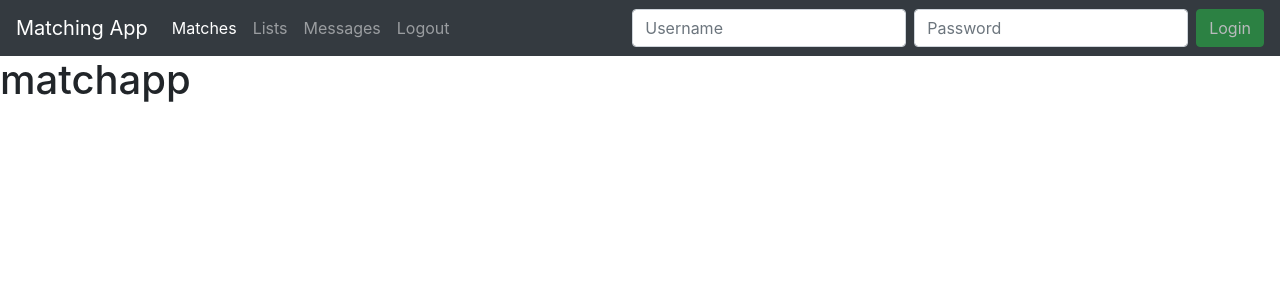
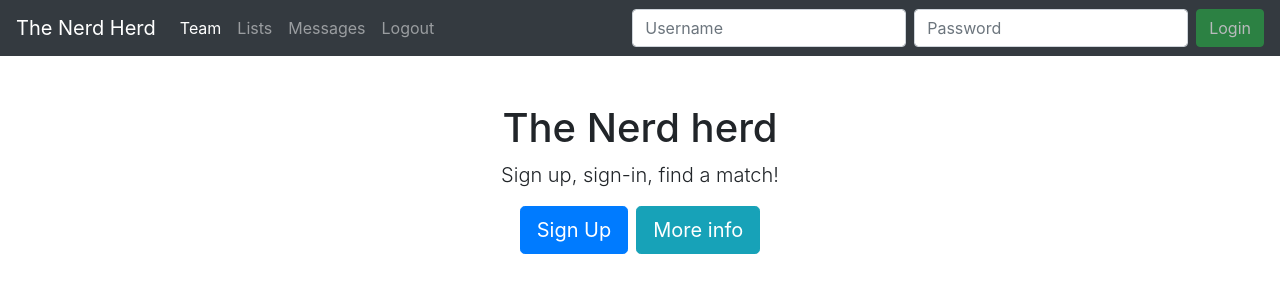
Before and after one commit to irisida/codehookupApp, an Angular app: page / in a window 1280 px wide. Shown: the top 300 px of the page. Built offline with nearby package versions, Linux system fonts and the light colour scheme; no server answers.

Commit message:
added register component and home component

```diff
--- /dev/null
+++ b/src/app/Home/Home.component.html
@@ -0,0 +1,20 @@
+<div class="container mt-5">
+  <div style="text-align: center">
+    <div><h1>The Nerd herd</h1></div>
+  </div>
+  <div *ngIf="!registerMode" style="text-align: center">
+    <p class="lead">Sign up, sign-in, find a match!</p>
+    <div class="text-center">
+      <button class="btn btn-primary btn-lg mr-2" (click)="registerToggle()">
+        Sign Up
+      </button>
+      <button class="btn btn-info btn-lg">More info</button>
+    </div>
+  </div>
+
+  <div *ngIf="registerMode" class="container">
+    <div class="row justify-content-center">
+      <div class="col-4"><app-register></app-register></div>
+    </div>
+  </div>
+</div>
--- /dev/null
+++ b/src/app/Home/Home.component.ts
@@ -0,0 +1,18 @@
+import { Component, OnInit } from '@angular/core';
+
+@Component({
+  selector: 'app-home',
+  templateUrl: './Home.component.html',
+  styleUrls: ['./Home.component.css']
+})
+export class HomeComponent implements OnInit {
+  registerMode = false;
+
+  constructor() {}
+
+  ngOnInit() {}
+
+  registerToggle() {
+    this.registerMode = !this.registerMode;
+  }
+}
--- /dev/null
+++ b/src/app/Register/Register.component.html
@@ -0,0 +1,32 @@
+<form #registerForm="ngForm" (ngSubmit)="register()">
+  <hr />
+
+  <div class="form-group">
+    <input
+      type="text"
+      class="form-control"
+      required
+      name="username"
+      [(ngModel)]="model.username"
+      placeholder="Username"
+    />
+  </div>
+
+  <div class="form-group">
+    <input
+      type="password"
+      class="form-control"
+      required
+      name="password"
+      [(ngModel)]="model.password"
+      placeholder="Password"
+    />
+  </div>
+
+  <div class="form-group text-center">
+    <button class="btn btn-success" type="submit">Register</button>
+    <button class="btn btn-default" type="button" (click)="cancel()">
+      Cancel
+    </button>
+  </div>
+</form>
--- /dev/null
+++ b/src/app/Register/Register.component.ts
@@ -0,0 +1,22 @@
+import { Component, OnInit } from '@angular/core';
+
+@Component({
+  selector: 'app-register',
+  templateUrl: './Register.component.html',
+  styleUrls: ['./Register.component.css']
+})
+export class RegisterComponent implements OnInit {
+  model: any = {};
+
+  constructor() {}
+
+  ngOnInit() {}
+
+  register() {
+    console.log(this.model);
+  }
+
+  cancel() {
+    console.log('stub for cancel method');
+  }
+}
--- a/src/app/app.component.html
+++ b/src/app/app.component.html
@@ -1,4 +1,4 @@
 <!--The content below is only a placeholder and can be replaced.-->
 <app-nav></app-nav>
-<h1>{{ title }}</h1>
+<app-home></app-home>
 <app-value></app-value>
--- a/src/app/app.component.ts
+++ b/src/app/app.component.ts
@@ -6,5 +6,5 @@ import { Component } from '@angular/core';
   styleUrls: ['./app.component.css']
 })
 export class AppComponent {
-  title = 'matchapp';
+  title = 'The Nerd Herd';
 }
--- a/src/app/nav/nav.component.html
+++ b/src/app/nav/nav.component.html
@@ -1,8 +1,8 @@
 <nav class="navbar navbar-expand-md navbar-dark bg-dark">
-  <a class="navbar-brand" href="#">Matching App</a>
+  <a class="navbar-brand" href="#">The Nerd Herd</a>
 
   <ul class="navbar-nav mr-auto">
-    <li class="nav-item active"><a class="nav-link" href="#">Matches</a></li>
+    <li class="nav-item active"><a class="nav-link" href="#">Team</a></li>
     <li class="nav-item"><a class="nav-link" href="#">Lists</a></li>
     <li class="nav-item"><a class="nav-link" href="#">Messages</a></li>
     <li class="nav-item"><a class="nav-link" (click)="Logout()">Logout</a></li>
--- a/src/index.html
+++ b/src/index.html
@@ -1,14 +1,14 @@
-<!doctype html>
+<!DOCTYPE html>
 <html lang="en">
-<head>
-  <meta charset="utf-8">
-  <title>Matchapp</title>
-  <base href="/">
+  <head>
+    <meta charset="utf-8" />
+    <title>The Nerd herd</title>
+    <base href="/" />
 
-  <meta name="viewport" content="width=device-width, initial-scale=1">
-  <link rel="icon" type="image/x-icon" href="favicon.ico">
-</head>
-<body>
-  <app-root></app-root>
-</body>
+    <meta name="viewport" content="width=device-width, initial-scale=1" />
+    <link rel="icon" type="image/x-icon" href="favicon.ico" />
+  </head>
+  <body>
+    <app-root></app-root>
+  </body>
 </html>
```
Also changed, not shown: src/app/app.module.ts (+20 -4 lines), src/app/Home/Home.component.css (added), src/app/Register/Register.component.css (added), 2 other files (tests, documents, lock files or other folders).
